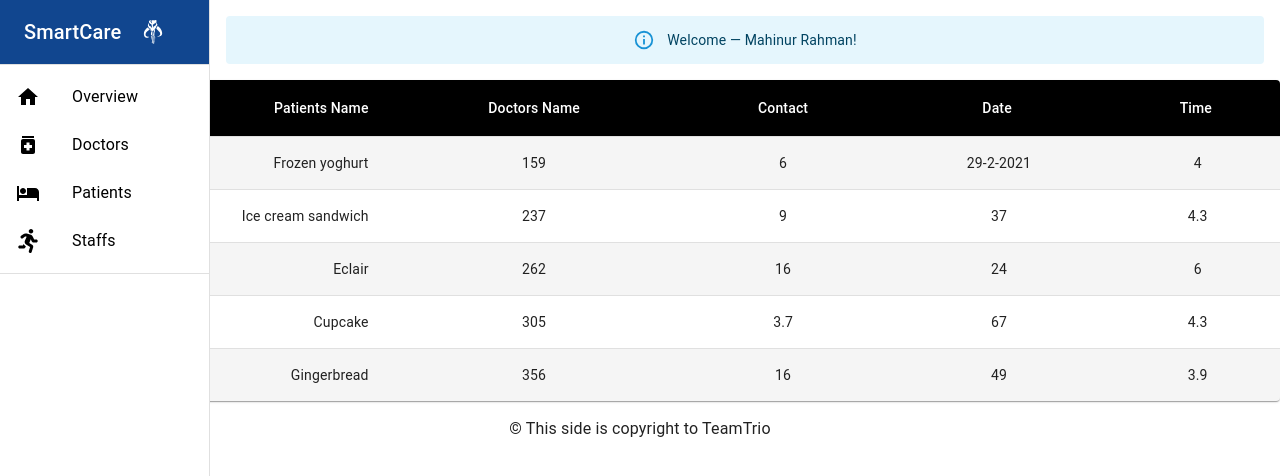
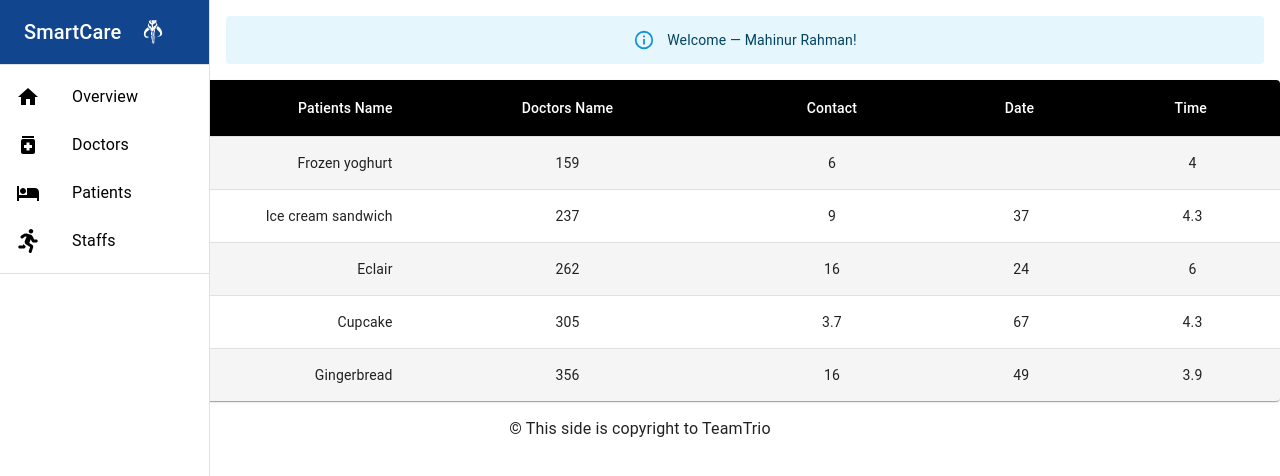
Before and after one commit to srihernogo/practice-react-hospital, a React (Create React App) app: page /patients in a window 1280 px wide. Shown: the top 476 px of the page. Built offline with nearby package versions, Linux system fonts and the light colour scheme.

Commit message:
Update table patients

```diff
--- a/src/Pages/Patients/Patients.js
+++ b/src/Pages/Patients/Patients.js
@@ -34,7 +34,7 @@ function createData(name, calories, fat, carbs, protein) {
 }
 
 const rows = [
-  createData('Frozen yoghurt', 159, 6.0, '29-2-2021', 4.0),
+  createData('Frozen yoghurt', 159, 6.0, '', 4.0),
   createData('Ice cream sandwich', 237, 9.0, 37, 4.3),
   createData('Eclair', 262, 16.0, 24, 6.0),
   createData('Cupcake', 305, 3.7, 67, 4.3),
```
